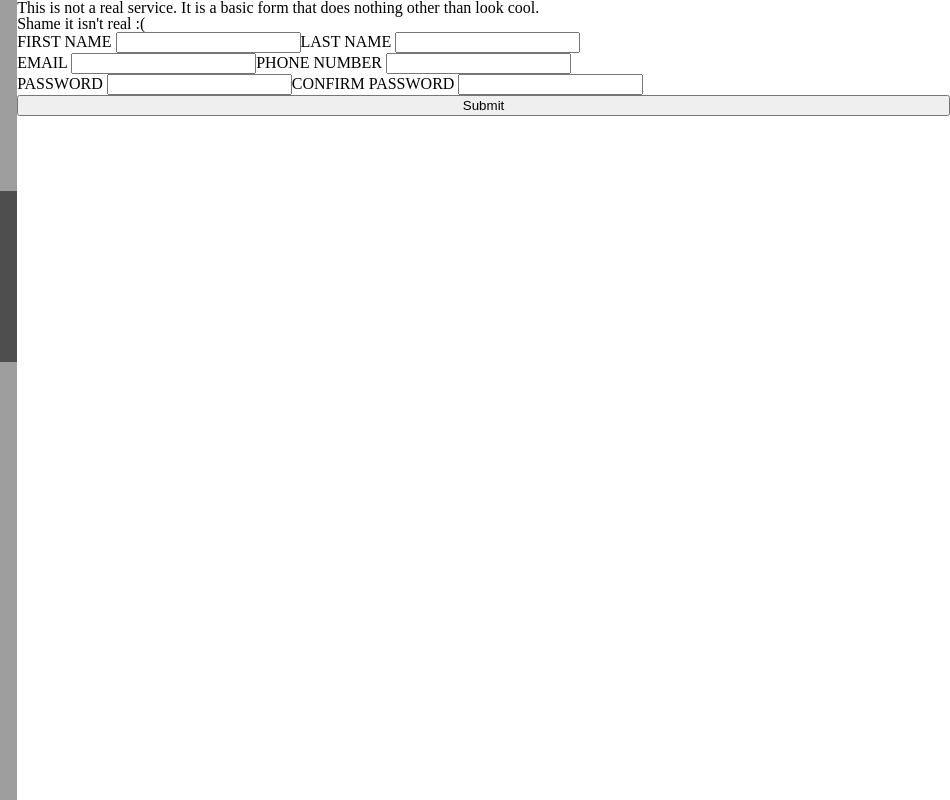
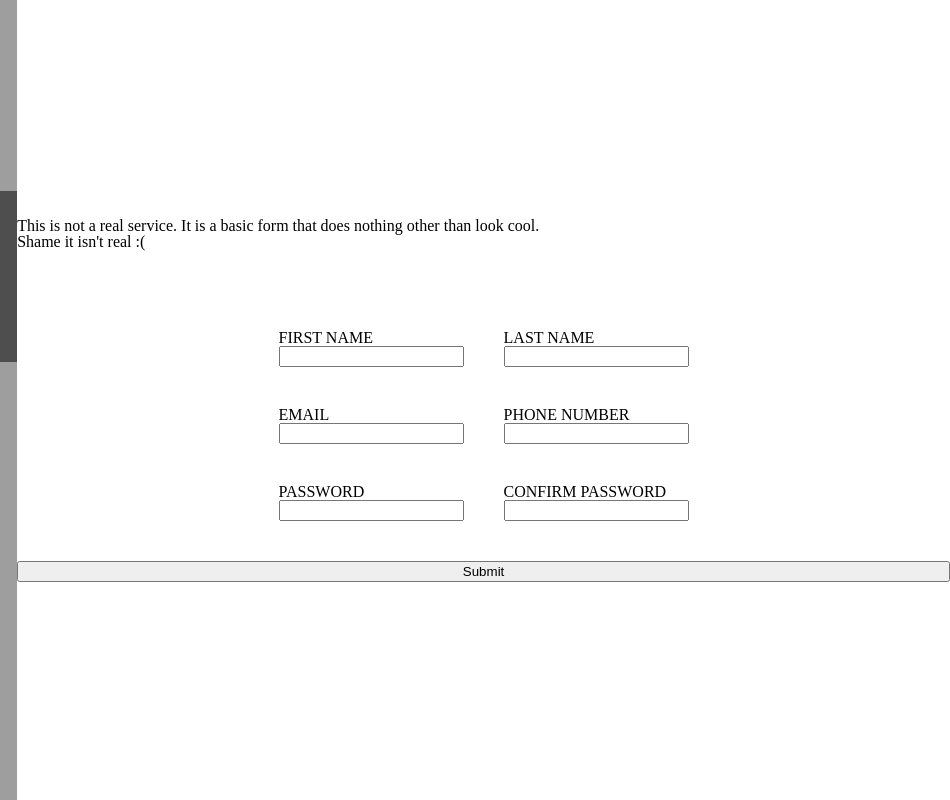
Before and after one commit to QuoteNat/odin-sign-up-form, a plain HTML site: page index.html in a window 1280 px wide. Shown: the full height of the page, 330-1280 px from the left. Drawn offline with Linux system fonts and the light colour scheme; grey boxes are pictures that could not be loaded; a web font is replaced by a local one.

Commit message:
Improve form spacing

```diff
--- a/styles.css
+++ b/styles.css
@@ -188,15 +188,27 @@ body {
     display: flex;
     flex: auto;
     flex-direction: column;
+    height: 100%;
+    justify-content: center;
+    gap: 10vh;
     flex-grow: 2;
 }
 
 form {
     display: flex;
     flex-direction: column;
+    gap: 5vh;
 }
 
 .form-row {
     display: flex;
     flex-direction: row;
+    justify-content: center;
+    gap: 5vh;
 }
+
+.form-entry {
+    display: flex;
+    flex-direction: column;
+    justify-content: center;
+}
```
